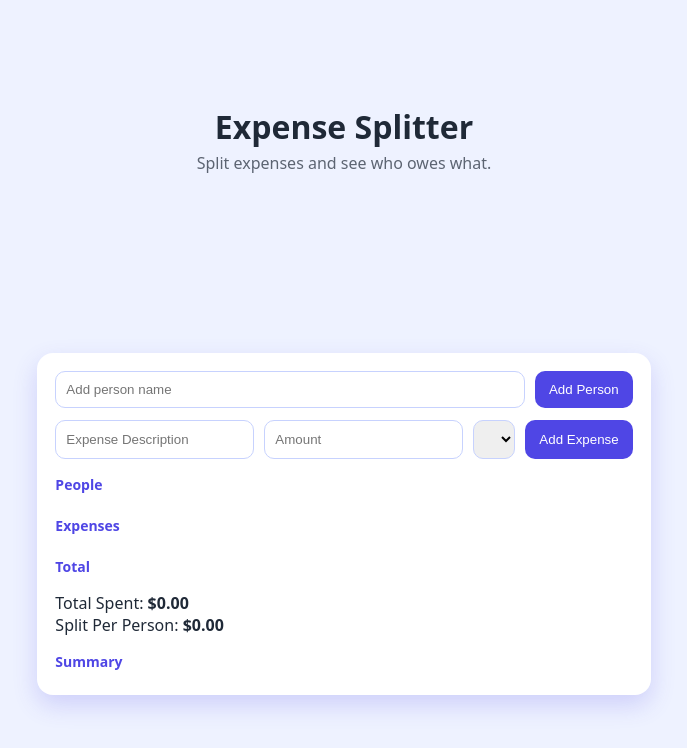
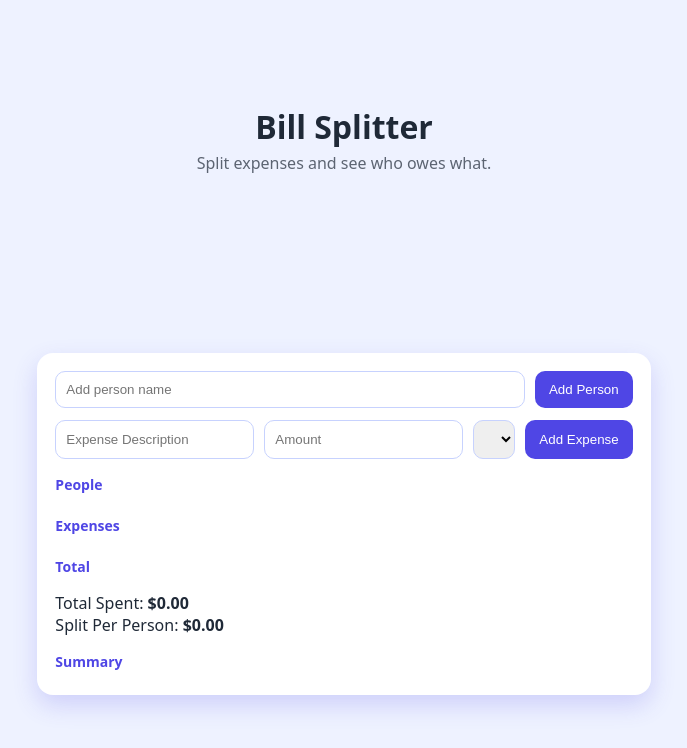
Before and after one commit to loelia92/expenses-splitter, a plain HTML site: page index.html in a window 1280 px wide. Shown: the whole page, without its empty margins (296-983 px from the left). Drawn offline with Linux system fonts and the light colour scheme.

Commit message:
Update index.html

```diff
--- a/index.html
+++ b/index.html
@@ -8,7 +8,7 @@
 </head>
 <body>
     <header class="top">
-        <h1>Expense Splitter</h1>
+        <h1>Bill Splitter</h1>
         <p>Split expenses and see who owes what.</p>
     </header>
 
```
